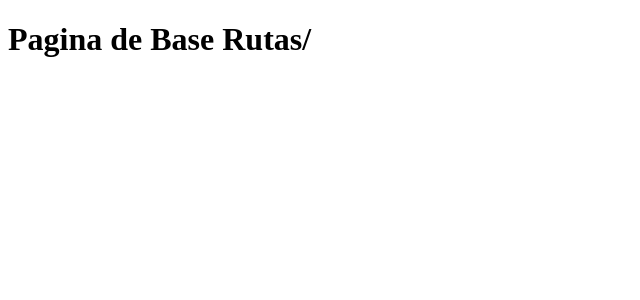
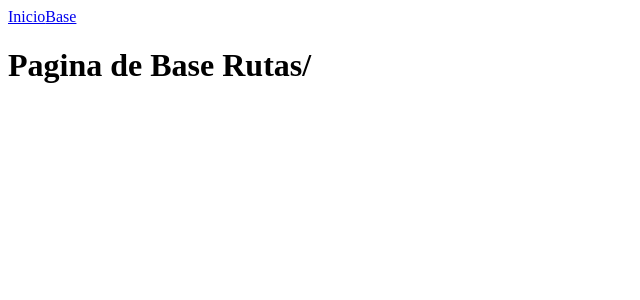
Before and after one commit to jackDestripador/RutasReact, a React (Create React App) app: page / in a window 1280 px wide. Shown: the top 300 px of the page, without its empty margins (0-640 px from the left). Built offline with nearby package versions, Linux system fonts and the light colour scheme.

Commit message:
Link
como funciona los links

```diff
--- a/src/App.jsx
+++ b/src/App.jsx
@@ -11,6 +11,8 @@ import {
 function App() {
   return (
     <Router>
+      <Link to="/inicio">Inicio</Link>
+      <Link to="/">Base</Link>
       <Switch>
         <Route exact path="/">
           <Base/>
```
